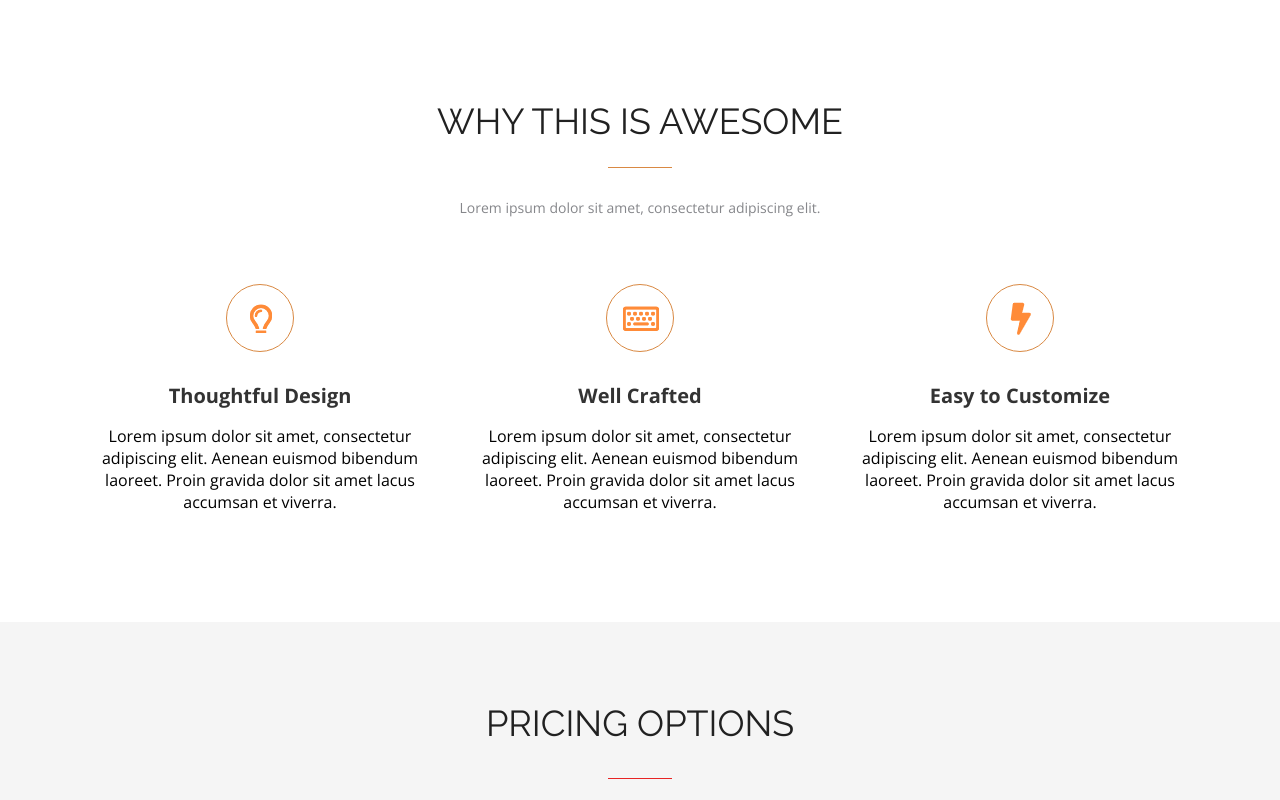
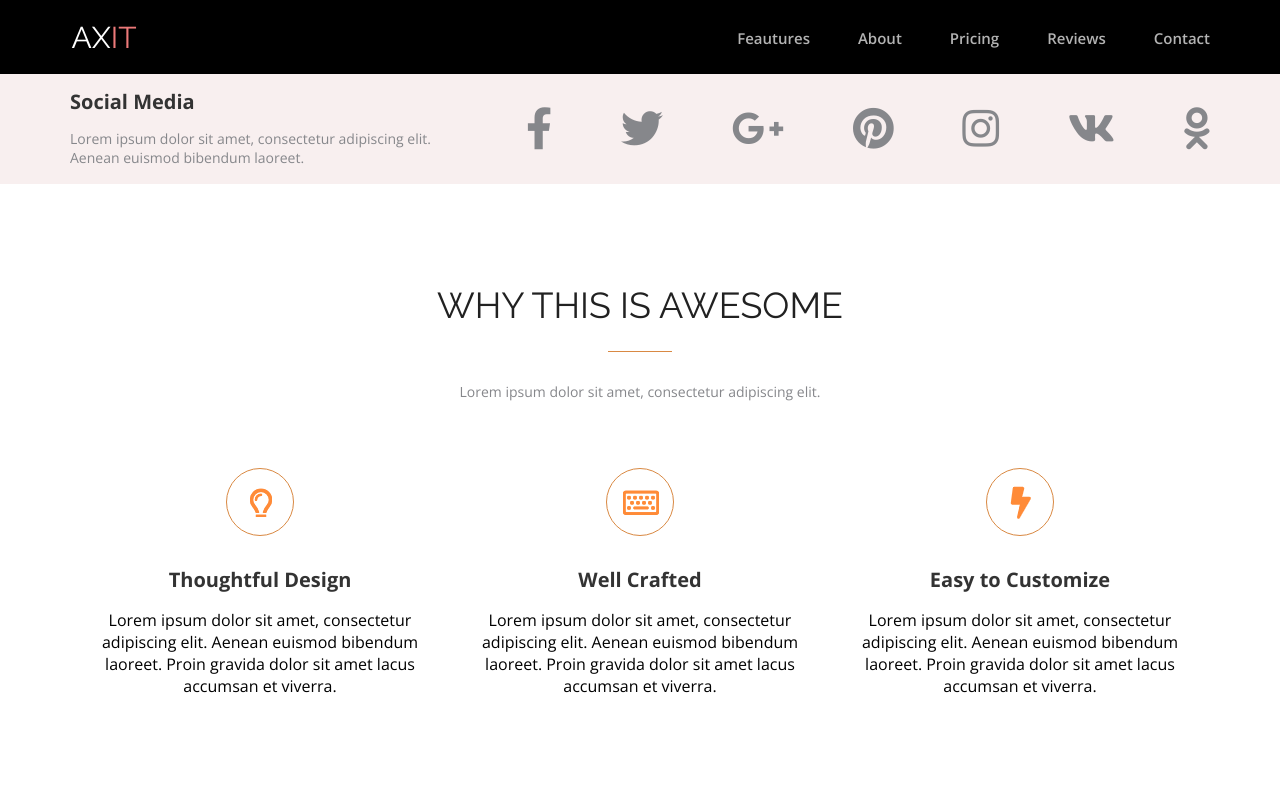
Before and after one commit to Victor-Z84/FE14-onl-ht-2-Victor-Zdvizhkov, a plain HTML site: page index.html in a window 1280 px wide. Shown: the top 800 px of the page. Drawn offline with nearby package versions, Linux system fonts and the light colour scheme.

Commit message:
lesson-5

```diff
--- /dev/null
+++ b/css/footer.css
@@ -0,0 +1,42 @@
+.footer {
+    background: #000000;
+    padding-top: 30px;
+    padding-bottom: 15px;
+}
+
+.footer-social-row {
+    width: 317px;
+    margin: auto;
+    margin-bottom: 18px;
+}
+
+.footer-social-icons {
+    display: flex;
+    justify-content: space-between;
+    flex-wrap: wrap;
+    align-items: center;
+}
+
+.footer-icon {
+    font-size: 20px;
+    color: #E2E2E2;
+}
+
+.footer-icon:hover>i {
+    color: #EC7979;
+    transform: scale(1.5);
+    transition: 0.2s;
+}
+
+.footer-copyright {
+    line-height: 15px;
+}
+
+.copyright {
+    display: block;
+    font-family: 'Open Sans';
+    font-style: normal;
+    font-weight: 400;
+    font-size: 12px;
+    color: rgba(255, 255, 255, 0.5);
+}
--- /dev/null
+++ b/css/header.css
@@ -0,0 +1,55 @@
+.header-row {
+    background: rgba(0, 0, 0, 1);
+    padding-top: 20px;
+    padding-bottom: 19px;
+}
+
+.container-nav {
+    display: flex;
+    justify-content: space-between;
+    align-items: center;
+}
+
+.header-logo {
+    line-height: 35px;
+    min-width: 68px;
+}
+
+.header-logo-text {
+    font-family: Raleway;
+    font-style: normal;
+    font-weight: 400;
+    font-size: 30px;
+    color: #FFFFFF;
+    text-transform: uppercase;
+}
+
+.header-logo-text::after {
+    content: "it";
+    color: #EC7979;
+    display: inline-block;
+}
+
+.header-nav-row {
+    display: flex;
+    flex-wrap: wrap;
+}
+
+.header-naw-row-item {
+    margin-left: 48px;
+}
+
+
+.header-naw-row-item-link {
+    font-family: 'Open Sans';
+    font-style: normal;
+    font-weight: 600;
+    font-size: 15px;
+    color: rgba(255, 255, 255, 0.7);
+}
+
+.header-naw-row-item-link:hover {
+    color: #EC7979;
+    border-left: 3px solid #EC7979;
+    border-bottom: 3px solid #EC7979;
+}
--- /dev/null
+++ b/css/social.css
@@ -0,0 +1,57 @@
+.social {
+    background-color: #F8EFEF;
+    padding-top: 14px;
+    padding-bottom: 17px;
+}
+
+.container-social-row {
+    display: flex;
+    justify-content: space-between;
+    align-items: center;
+
+}
+
+.social-left-part-title {
+    font-family: 'Open Sans';
+    font-style: normal;
+    font-weight: 700;
+    font-size: 20px;
+    line-height: 27px;
+    color: #333333;
+    text-align: left;
+    margin-bottom: 14px;
+}
+
+.social-left-part-description {
+    font-family: 'Open Sans';
+    font-style: normal;
+    font-weight: 400;
+    font-size: 14px;
+    line-height: 19px;
+    color: #86878B;
+    text-align: left;
+    width: 365px;
+}
+
+.social-right-part {
+    width: 684px;
+}
+
+.social-icons-row {
+    display: flex;
+    justify-content: space-between;
+    flex-wrap: wrap;
+    align-items: center;
+}
+
+.social-icon {
+    font-size: 42px;
+    color:#86878B;
+    /* transition: 0.2s; */
+}
+
+.social-icon:hover>i {
+    color: #EC7979;
+    transform: scale(1.5);
+    transition: 0.3s;
+}
--- a/css/style.css
+++ b/css/style.css
@@ -2,6 +2,9 @@
 @import url("../css/pricing.css");
 @import url("../css/customers.css");
 @import url("../css/axure.css");
+@import url("../css/header.css");
+@import url("../css/social.css");
+@import url("../css/footer.css");
 
 html {
     font-family: 'Open Sans', sans-serif;
--- a/index.html
+++ b/index.html
@@ -8,11 +8,91 @@
     <link rel="preconnect" href="https://fonts.googleapis.com">
     <link rel="preconnect" href="https://fonts.gstatic.com" crossorigin>
     <link href="https://fonts.googleapis.com/css2?family=Open+Sans:wght@400;600;700;800&family=Raleway:wght@400;700&display=swap" rel="stylesheet">
-
+    <link rel="stylesheet" href="https://cdnjs.cloudflare.com/ajax/libs/font-awesome/5.15.3/css/all.min.css">
     <link rel="stylesheet" href="./css/style.css">
 
 </head>
 <body>
+
+    <header class="header-row">
+        <div class="container container-nav">
+            <div class="header-logo">
+                <p class="header-logo-text">ax</p>
+            </div>
+            <nav class="header-nav">
+                <ul class="header-nav-row">
+                    <li class="header-naw-row-item">
+                        <a href="#" class="header-naw-row-item-link">Feautures</a>
+                    </li>
+                    <li class="header-naw-row-item">
+                        <a href="#" class="header-naw-row-item-link">About</a>
+                    </li>
+                    <li class="header-naw-row-item">
+                        <a href="#" class="header-naw-row-item-link">Pricing</a>
+                    </li>
+                    <li class="header-naw-row-item">
+                        <a href="#" class="header-naw-row-item-link">Reviews</a>
+                    </li>
+                    <li class="header-naw-row-item">
+                        <a href="#" class="header-naw-row-item-link">Contact</a>
+                    </li>
+                </ul>
+            </nav>
+
+        </div>
+    </header>
+
+    <section class="social">
+        <div class="container container-social-row">
+            <div class="social-left-part">
+                <h3 class="social-left-part-title">Social Media</h3>
+                <div class="social-left-part-description">
+                    <p class="social-left-part-description-text">Lorem ipsum dolor sit amet, consectetur adipiscing elit.
+                        Aenean euismod bibendum laoreet.</p>
+                </div>
+            </div>
+            <div class="social-right-part">
+                <ul class="social-icons-row">
+                    <li class="social-icon-link">
+                        <a href="https://www.facebook.com/" class="social-icon">
+                            <i class="fab fa-facebook-f"></i>
+                        </a>
+                    </li>
+                    <li class="social-icon-link">
+                        <a href="https://twitter.com/" class="social-icon">
+                            <i class="fab fa-twitter"></i>
+                        </a>
+                    </li>
+                    <li class="social-icon-link">
+                        <a href="https://plus.google.com/" class="social-icon">
+                            <i class="fab fa-google-plus-g"></i>
+                        </a>
+                    </li>
+                    <li class="social-icon-link">
+                        <a href="https://www.pinterest.com/" class="social-icon">
+                            <i class="fab fa-pinterest"></i>
+                        </a>
+                    </li>
+                    <li class="social-icon-link">
+                        <a href="https://instagram.com/" class="social-icon">
+                            <i class="fab fa-instagram"></i>
+                        </a>
+                    </li>
+                    <li class="social-icon-link">
+                        <a href="https://vk.com/" class="social-icon">
+                            <i class="fab fa-vk"></i>
+                        </a>
+                    </li>
+                    <li class="social-icon-link">
+                        <a href="https://ok.ru/" class="social-icon">
+                            <i class="fab fa-odnoklassniki"></i>
+                        </a>
+                    </li>
+                </ul>
+            </div>
+
+        </div>
+    </section>
 
     <section class="awesome">
 
@@ -214,6 +294,53 @@
         </div>
     </section>
 
+    <footer class="footer">
+        <div class="container">
+            <div class="footer-social-row">
+                <ul class="footer-social-icons">
+                    <li class="footer-icon-link">
+                        <a href="https://www.facebook.com/" class="footer-icon">
+                            <i class="fab fa-facebook-f"></i>
+                        </a>
+                    </li>
+                    <li class="footer-icon-link">
+                        <a href="https://twitter.com/" class="footer-icon">
+                            <i class="fab fa-twitter"></i>
+                        </a>
+                    </li>
+                    <li class="footer-icon-link">
+                        <a href="https://plus.google.com/" class="footer-icon">
+                            <i class="fab fa-google-plus-g"></i>
+                        </a>
+                    </li>
+                    <li class="footer-icon-link">
+                        <a href="https://www.pinterest.com/" class="footer-icon">
+                            <i class="fab fa-pinterest"></i>
+                        </a>
+                    </li>
+                    <li class="footer-icon-link">
+                        <a href="https://instagram.com/" class="footer-icon">
+                            <i class="fab fa-instagram"></i>
+                        </a>
+                    </li>
+                    <li class="footer-icon-link">
+                        <a href="https://vk.com/" class="footer-icon">
+                            <i class="fab fa-vk"></i>
+                        </a>
+                    </li>
+                    <li class="footer-icon-link">
+                        <a href="https://ok.ru/" class="footer-icon">
+                            <i class="fab fa-odnoklassniki"></i>
+                        </a>
+                    </li>
+                </ul>
+            </div>
+            <div class="footer-copyright">
+                <span class="copyright">© 2015 Axure Themes</span>
+            </div>
+        </div>
+    </footer>
+
 </body>
 
 </html>
```
